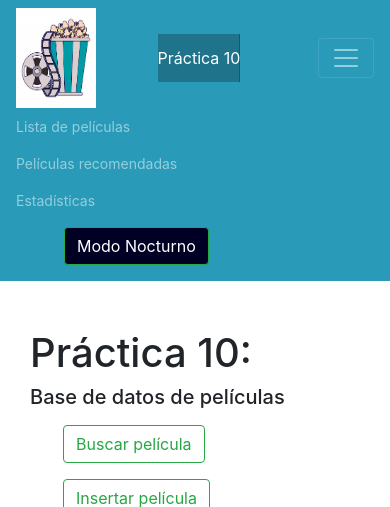
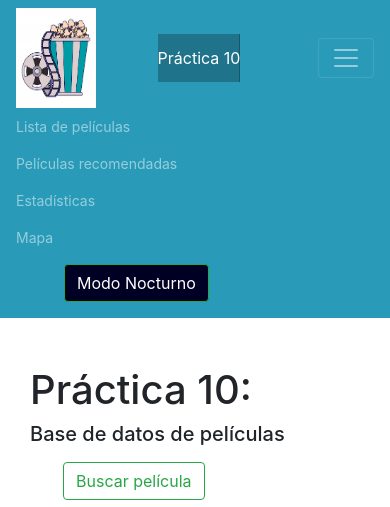
Before and after one commit to patriciacorhid/DAI_practicas, a Flask app: page /mongo in a window 390 px wide, after a click that opens the changed part. Shown: the top 507 px of the page. Run offline with Flask 2, Linux system fonts and the light colour scheme; some libraries are stand-ins or nearby versions.

Commit message:
Mapa con un marcador

```diff
--- a/P10/app/app.py
+++ b/P10/app/app.py
@@ -512,6 +512,11 @@ api.add_resource(Movies2, "/apirest/movies/<id>")
 def recomendadas():
     return render_template('recomendadas.html')
 
+# Mostramos el mapa
+@app.route('/mapa')
+def mapa():
+    return render_template('mapa.html')
+
 # Mostramos gráficas
 @app.route('/graficas')
 def graficas():
--- a/P10/app/templates/p4.html
+++ b/P10/app/templates/p4.html
@@ -39,6 +39,9 @@
             </li>
 	     <li>
 	      <a class="nav-link" href="/graficas"> Estadísticas</a>
+             </li>
+	     <li>
+	      <a class="nav-link" href="/mapa"> Mapa</a>
              </li>
 	</ul>
 	</div>
```
Also changed, not shown: P10/app/templates/mapa.html (added, +20 -0 lines), 2 other files.
